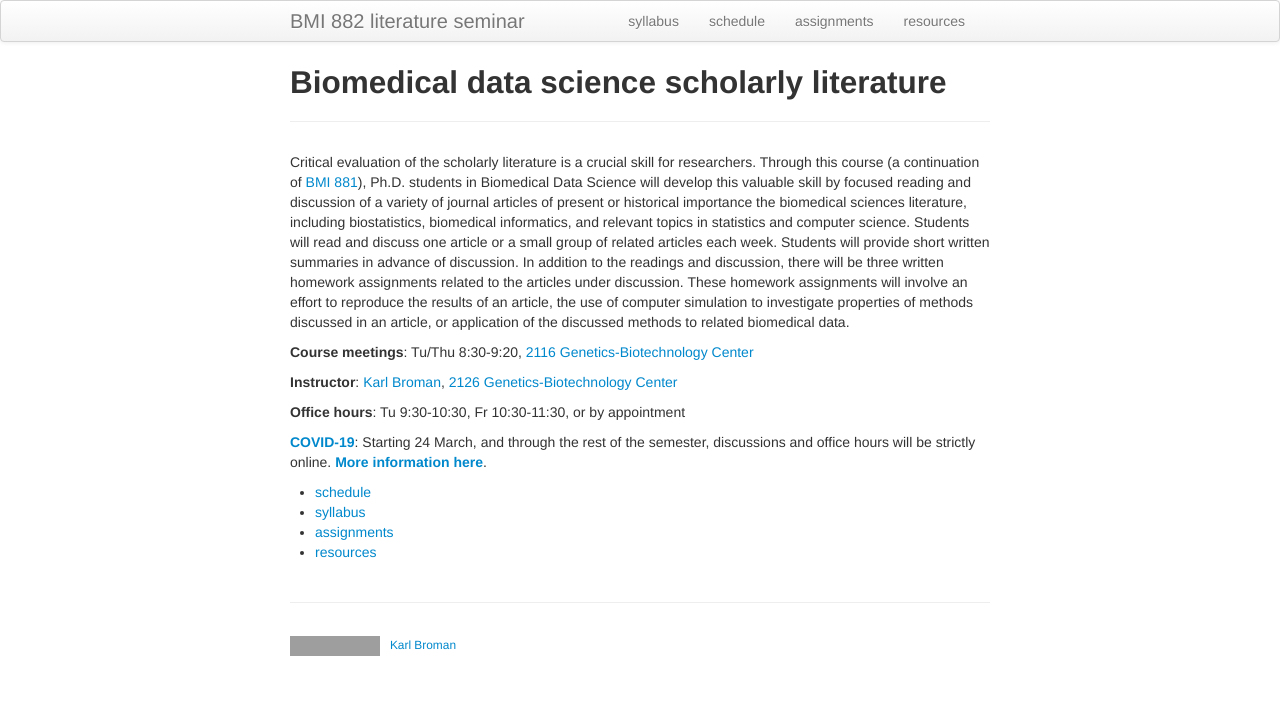
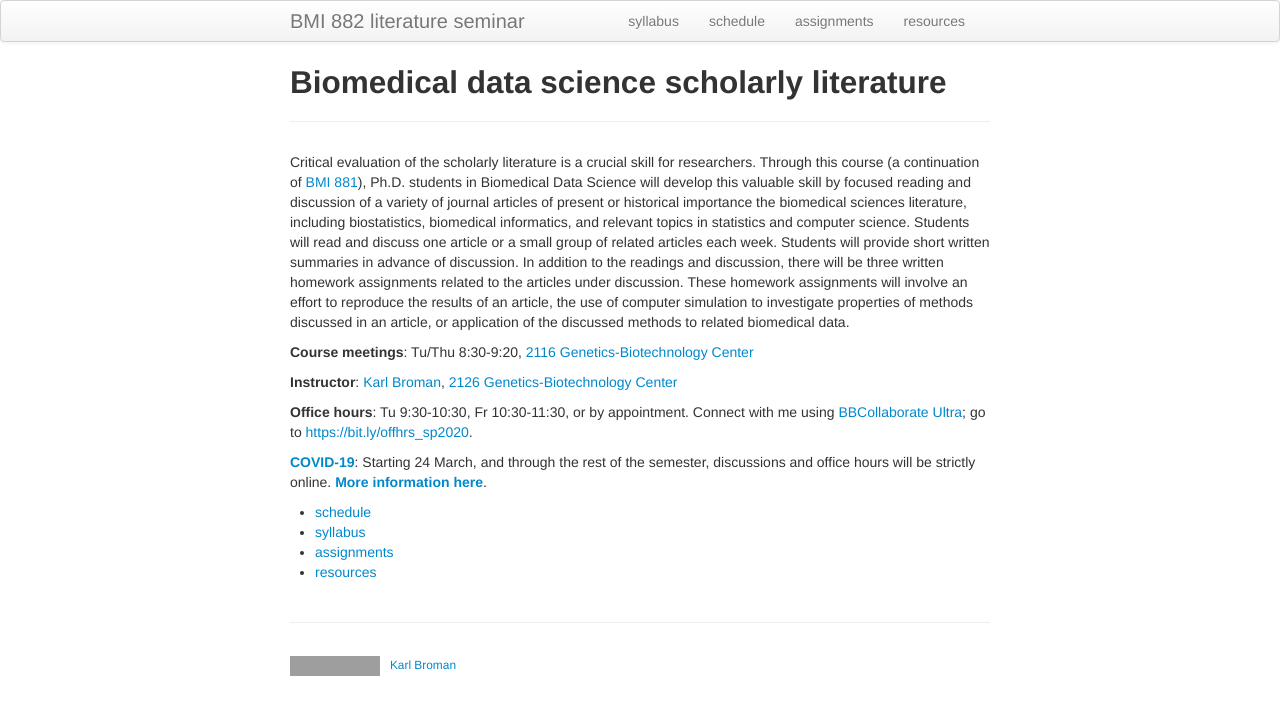
Before and after one commit to kbroman/BMI882_spring2023, a Jekyll site: the page built from index.md, in a window 1280 px wide. Shown: the top 715 px of the page. Built offline with Jekyll 4.4.1, drawn with Linux system fonts in a browser that asks for light colours; grey boxes are pictures that could not be loaded.

Commit message:
be explicit on front page and syllabus about how to connect for office hrs

```diff
--- a/index.md
+++ b/index.md
@@ -26,7 +26,10 @@ biomedical data.
 **Instructor**: [Karl Broman](https://kbroman.org),
 [2126 Genetics-Biotechnology Center](https://map.wisc.edu/s/2tie3nen)
 
-**Office hours**: Tu 9:30-10:30, Fr 10:30-11:30, or by appointment
+**Office hours**: Tu 9:30-10:30, Fr 10:30-11:30, or by appointment.
+Connect with me using [BBCollaborate
+Ultra](https://it.wisc.edu/services/web-conferencing/);
+go to <https://bit.ly/offhrs_sp2020>.
 
 **[COVID-19](https://covid19.wisc.edu)**: Starting 24 March, and through the rest of the semester,
 discussions and office hours will be strictly online. [**More information here**](online.html).
```
Also changed, not shown: syllabus.md (+4 -1 lines).
